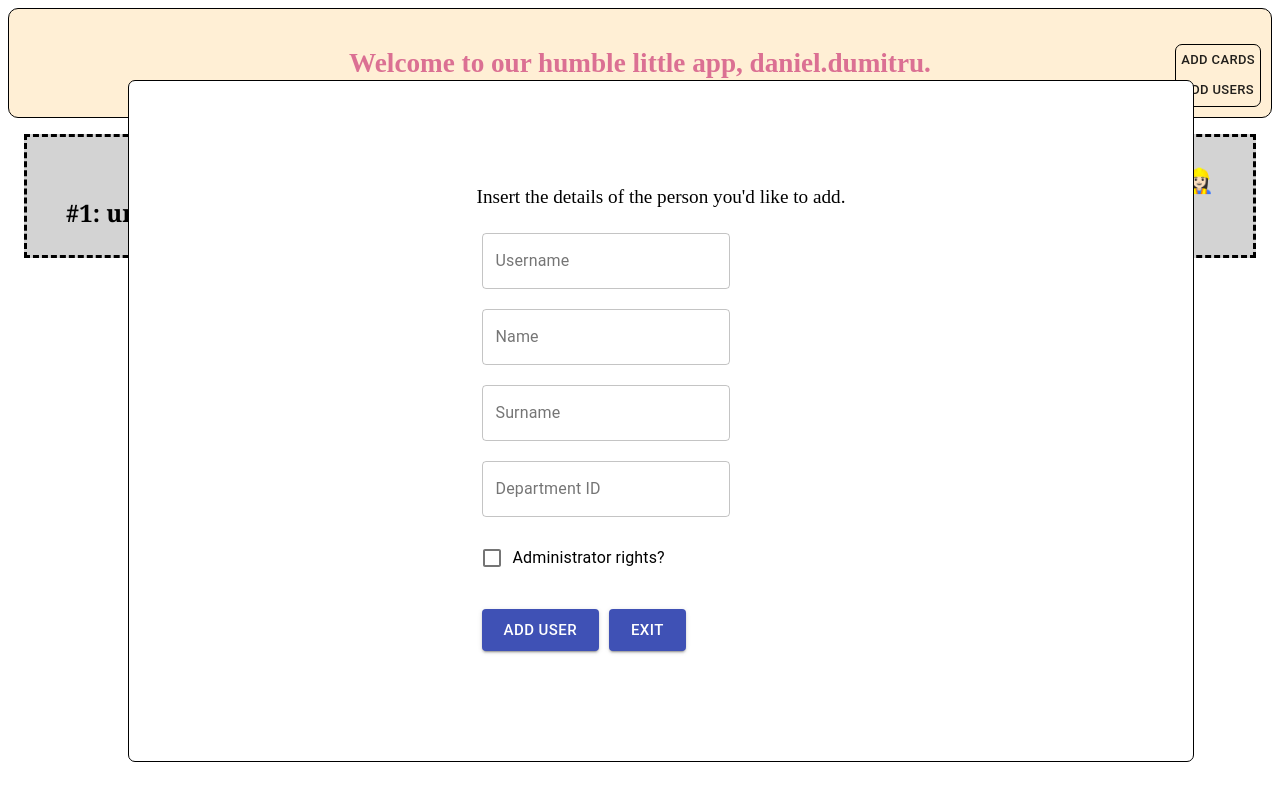
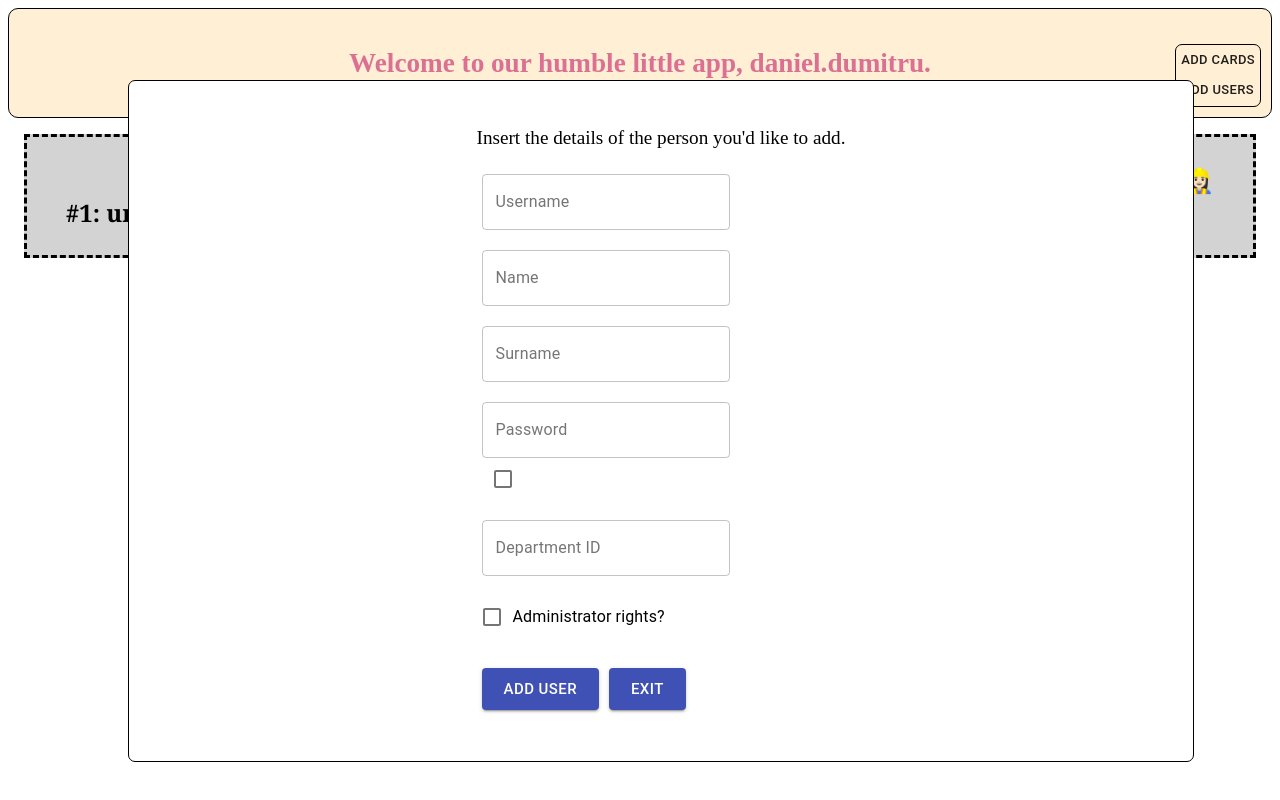
Before and after one commit to IsTheUsernameReallyTaken/urban-octo-licenta, a React (Create React App) app: page / in a window 1280 px wide. Both pictures are taken after a click on the button "ADD USERS". Built offline with nearby package versions, Linux system fonts and the light colour scheme; no server answers; the database is empty.

Commit message:
I'm not even sure what's changed since the last one

```diff
--- a/src/components/PopUpUser.jsx
+++ b/src/components/PopUpUser.jsx
@@ -1,10 +1,13 @@
 import React, { useState, useEffect } from "react";
 import styled from "styled-components";
 
-import { TextField, Button } from "@material-ui/core";
-import Checkbox from "@material-ui/core/Checkbox";
-import FormControlLabel from "@material-ui/core/FormControlLabel";
-import Tooltip from "@material-ui/core/Tooltip";
+import {
+  TextField,
+  Button,
+  Checkbox,
+  FormControlLabel,
+  Tooltip,
+} from "@material-ui/core";
 
 import firebase from "../firebase";
 import "firebase/firestore";
@@ -50,29 +53,16 @@ const SubmitDiv = styled.div`
   padding: 5px;
 `;
 
-class TextFieldCompt extends React.Component {
-  render() {
-    return (
-      <TextFieldDiv>
-        <TextField
-          error={this.props.error}
-          helperText={this.props.error ? "No department with this ID" : ""}
-          id="deptID"
-          variant="outlined"
-          label="Department"
-        />
-      </TextFieldDiv>
-    );
-  }
-}
-
 export default function PopUpUser(props) {
   const [usernameTaken, setUsernameTaken] = useState(false);
   const [usernameEmpty, setUsernameEmpty] = useState(false);
   const [nameEmpty, setNameEmpty] = useState(false);
   const [surnameEmpty, setSurnameEmpty] = useState(false);
+  const [passwordEmpty, setPasswordEmpty] = useState(false);
   const [deptEmpty, setDeptEmpty] = useState(false);
   const [nonExistentDept, setNonExistentDept] = useState(false);
+
+  const [hiddenPass, setHiddenPass] = useState(false);
 
   const [users, setUsers] = useState([]);
 
@@ -92,41 +82,55 @@ export default function PopUpUser(props) {
     const username = document.getElementById("usernameField").value;
     const name = document.getElementById("nameField").value;
     const surname = document.getElementById("surnameField").value;
+    const password = document.getElementById("passwordField").value;
     const dept = document.getElementById("deptField").value;
 
     let foundTakenUsername = false;
 
     if (username.length === 0) {
       setUsernameEmpty(true);
+      return;
     } else {
       setUsernameEmpty(false);
     }
 
     users.forEach((useri) => {
       if (useri.username === username) {
-        setUsernameTaken(true);
         foundTakenUsername = true;
       }
     });
 
-    if (foundTakenUsername != true) {
+    if (foundTakenUsername == true) {
+      setUsernameTaken(true);
+      return;
+    } else {
       setUsernameTaken(false);
     }
 
     if (name.length === 0) {
       setNameEmpty(true);
+      return;
     } else {
       setNameEmpty(false);
     }
 
     if (surname.length === 0) {
       setSurnameEmpty(true);
+      return;
     } else {
       setSurnameEmpty(false);
     }
 
+    if (password.length === 0) {
+      setPasswordEmpty(true);
+      return;
+    } else {
+      setPasswordEmpty(false);
+    }
+
     if (dept.length === 0) {
       setDeptEmpty(true);
+      return;
     } else {
       setDeptEmpty(false);
     }
@@ -180,6 +184,27 @@ export default function PopUpUser(props) {
 
         <TextFieldDiv>
           <TextField
+            error={passwordEmpty}
+            helperText={passwordEmpty ? "Password cannot be empty" : ""}
+            id="passwordField"
+            variant="outlined"
+            label="Password"
+            type={hiddenPass ? "password" : ""}
+          />
+          <div>
+            <Checkbox
+              onChange={() => {
+                console.log("am apasat checkboxul");
+                setHiddenPass(!hiddenPass);
+              }}
+              id="adminCheckbox"
+              color="default"
+            />
+          </div>
+        </TextFieldDiv>
+
+        <TextFieldDiv>
+          <TextField
             error={deptEmpty}
             helperText={deptEmpty ? "Department ID cannot be empty" : ""}
             id="deptField"
@@ -190,7 +215,13 @@ export default function PopUpUser(props) {
 
         <TextFieldDiv>
           <FormControlLabel
-            control={<Checkbox id="adminCheckbox" color="default" />}
+            control={
+              <Checkbox
+                onChange={() => {}}
+                id="adminCheckbox"
+                color="default"
+              />
+            }
             label="Administrator rights?"
           />
         </TextFieldDiv>
```
